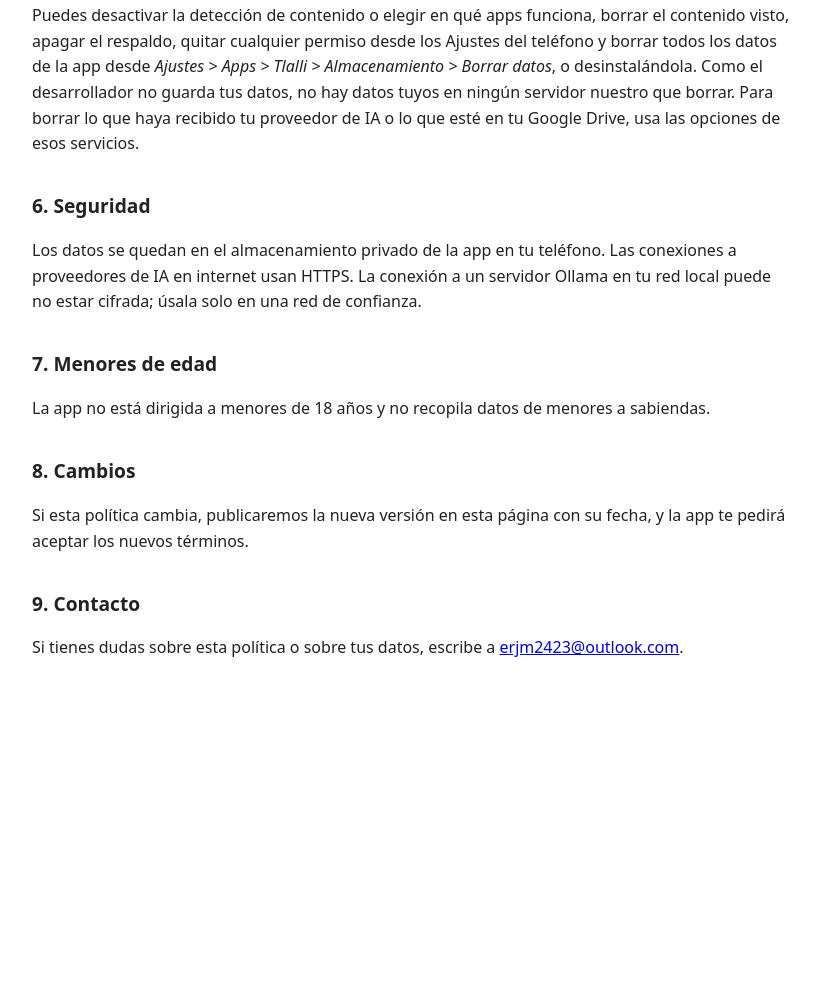
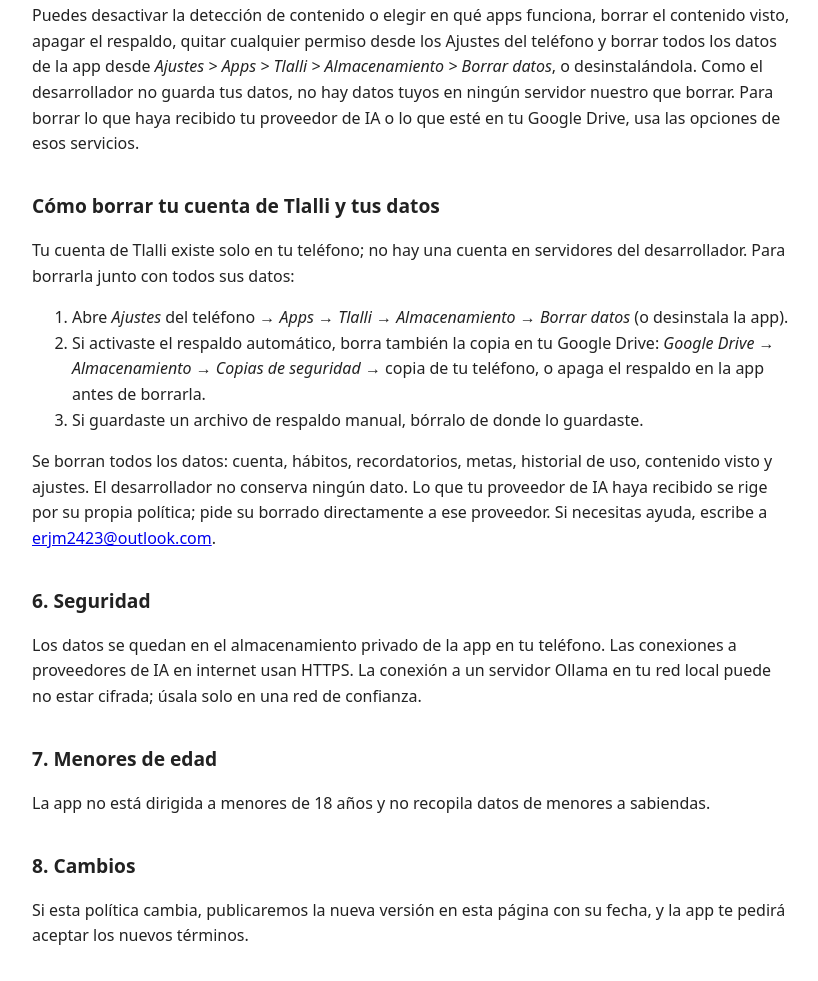
Before and after one commit to tbkl2423-dot/tlalli-privacidad, a plain HTML site: page index.html in a window 1280 px wide. Shown: the part 1702-2683 px from the top of the page, without its empty margins (228-1046 px from the left). Before the commit the page ends 2403 px from the top, so only its background shows below. Drawn offline with Linux system fonts and the light colour scheme.

Commit message:
Agrega pasos para borrar la cuenta

```diff
--- a/index.html
+++ b/index.html
@@ -50,6 +50,15 @@
 <h2>5. Tu control</h2>
 <p>Puedes desactivar la detección de contenido o elegir en qué apps funciona, borrar el contenido visto, apagar el respaldo, quitar cualquier permiso desde los Ajustes del teléfono y borrar todos los datos de la app desde <em>Ajustes &gt; Apps &gt; Tlalli &gt; Almacenamiento &gt; Borrar datos</em>, o desinstalándola. Como el desarrollador no guarda tus datos, no hay datos tuyos en ningún servidor nuestro que borrar. Para borrar lo que haya recibido tu proveedor de IA o lo que esté en tu Google Drive, usa las opciones de esos servicios.</p>
 
+<h2 id="borrar-cuenta">Cómo borrar tu cuenta de Tlalli y tus datos</h2>
+<p>Tu cuenta de Tlalli existe solo en tu teléfono; no hay una cuenta en servidores del desarrollador. Para borrarla junto con todos sus datos:</p>
+<ol>
+  <li>Abre <em>Ajustes</em> del teléfono → <em>Apps</em> → <em>Tlalli</em> → <em>Almacenamiento</em> → <em>Borrar datos</em> (o desinstala la app).</li>
+  <li>Si activaste el respaldo automático, borra también la copia en tu Google Drive: <em>Google Drive</em> → <em>Almacenamiento</em> → <em>Copias de seguridad</em> → copia de tu teléfono, o apaga el respaldo en la app antes de borrarla.</li>
+  <li>Si guardaste un archivo de respaldo manual, bórralo de donde lo guardaste.</li>
+</ol>
+<p>Se borran todos los datos: cuenta, hábitos, recordatorios, metas, historial de uso, contenido visto y ajustes. El desarrollador no conserva ningún dato. Lo que tu proveedor de IA haya recibido se rige por su propia política; pide su borrado directamente a ese proveedor. Si necesitas ayuda, escribe a <a href="mailto:erjm2423@outlook.com">erjm2423@outlook.com</a>.</p>
+
 <h2>6. Seguridad</h2>
 <p>Los datos se quedan en el almacenamiento privado de la app en tu teléfono. Las conexiones a proveedores de IA en internet usan HTTPS. La conexión a un servidor Ollama en tu red local puede no estar cifrada; úsala solo en una red de confianza.</p>
 
```
